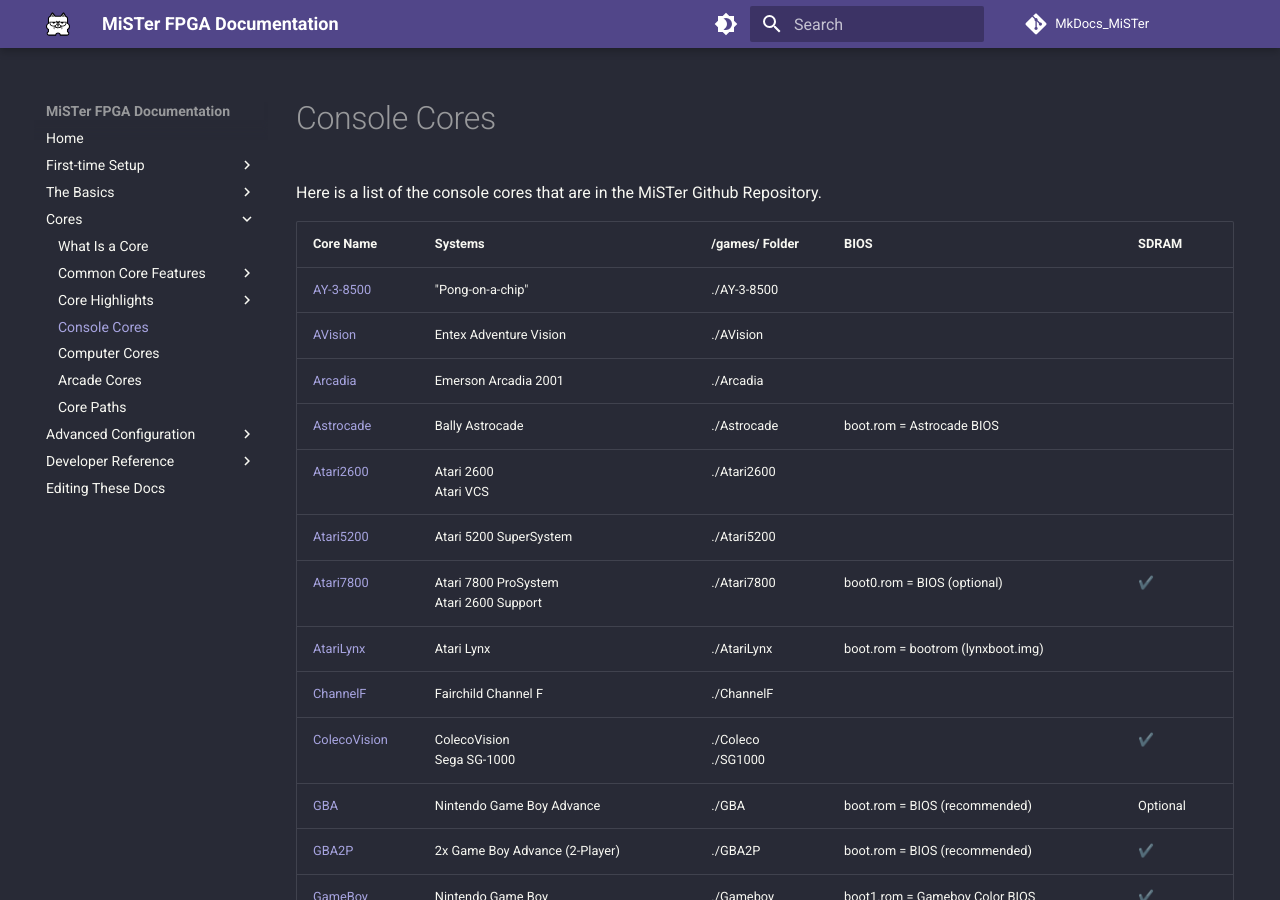
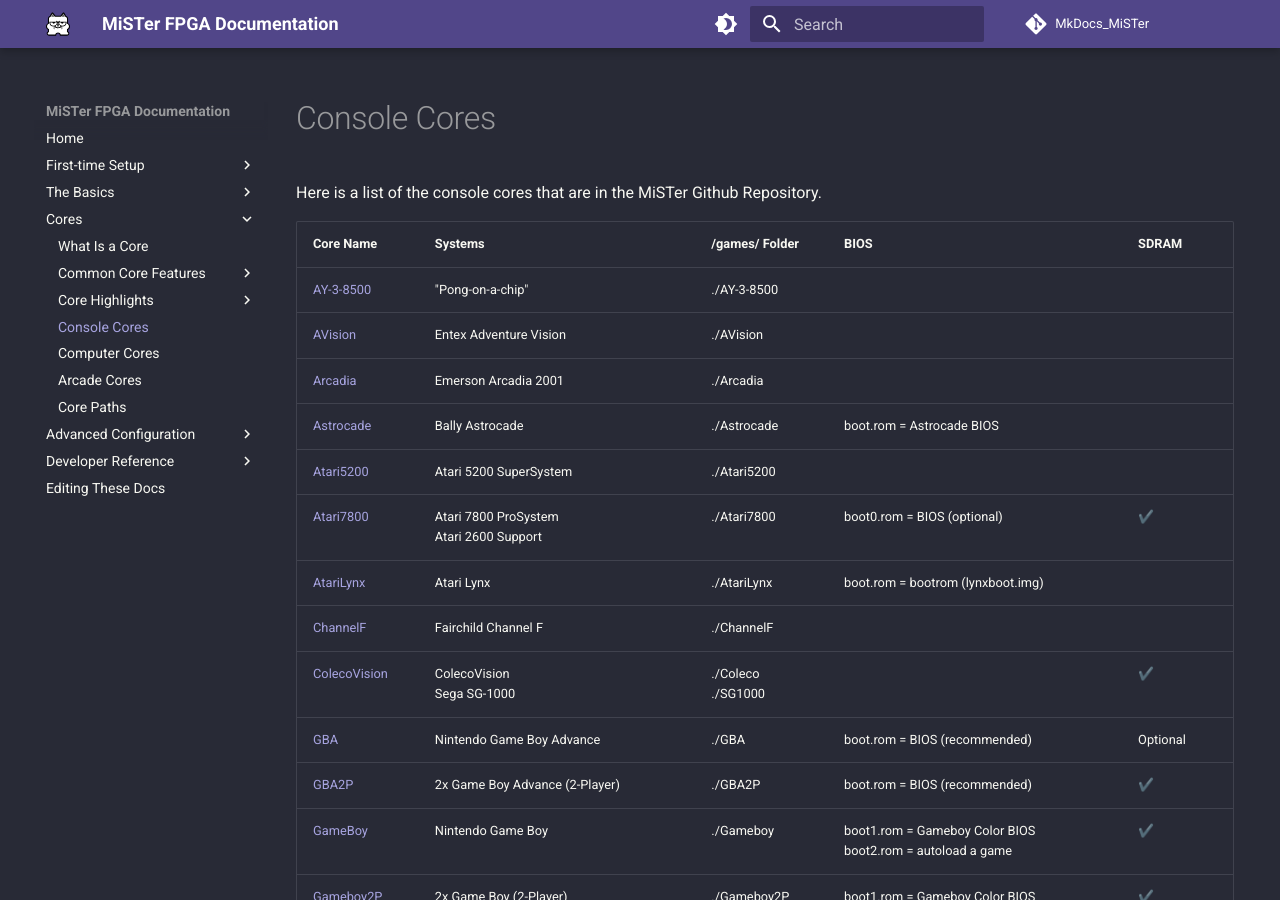
Before and after one commit to MiSTer-devel/MkDocs_MiSTer, an MkDocs documentation site: the page built from docs/cores/console.md, in a window 1280 px wide and 900 px high. Built offline with MkDocs 1.6.1 and Material for MkDocs 9.7.7, drawn with Linux system fonts in a browser that asks for light colours; comment, search, counter and statistics services are not loaded.

Commit message:
Remove Atari2600 core (deprecated)

```diff
--- a/docs/cores/console.md
+++ b/docs/cores/console.md
@@ -11,7 +11,6 @@
 | [AVision](https://github.com/MiSTer-devel/AdventureVision_MiSTer)             | Entex Adventure Vision                                                                                  | ./AVision               |                                                                                                                                               |          |
 | [Arcadia](https://github.com/MiSTer-devel/Arcadia_MiSTer)                     | Emerson Arcadia 2001                                                                                    | ./Arcadia               |                                                                                                                                               |          |
 | [Astrocade](https://github.com/MiSTer-devel/Astrocade_MiSTer)                 | Bally Astrocade                                                                                         | ./Astrocade             | boot.rom = Astrocade BIOS                                                                                                                     |          |
-| [Atari2600](https://github.com/MiSTer-devel/Atari2600_MiSTer)                 | Atari 2600<br>Atari VCS                                                                                 | ./Atari2600             |                                                                                                                                               |          |
 | [Atari5200](https://github.com/MiSTer-devel/Atari800_MiSTer)                  | Atari 5200 SuperSystem                                                                                  | ./Atari5200             |                                                                                                                                               |          |
 | [Atari7800](https://github.com/MiSTer-devel/Atari7800_MiSTer)                 | Atari 7800 ProSystem<br>Atari 2600 Support                                                              | ./Atari7800             | boot0.rom = BIOS (optional)                                                                                                                   | ✔️       |
 | [AtariLynx](https://github.com/MiSTer-devel/AtariLynx_MiSTer)                 | Atari Lynx                                                                                              | ./AtariLynx             | boot.rom = bootrom (lynxboot.img)                                                                                                             |          |
```
